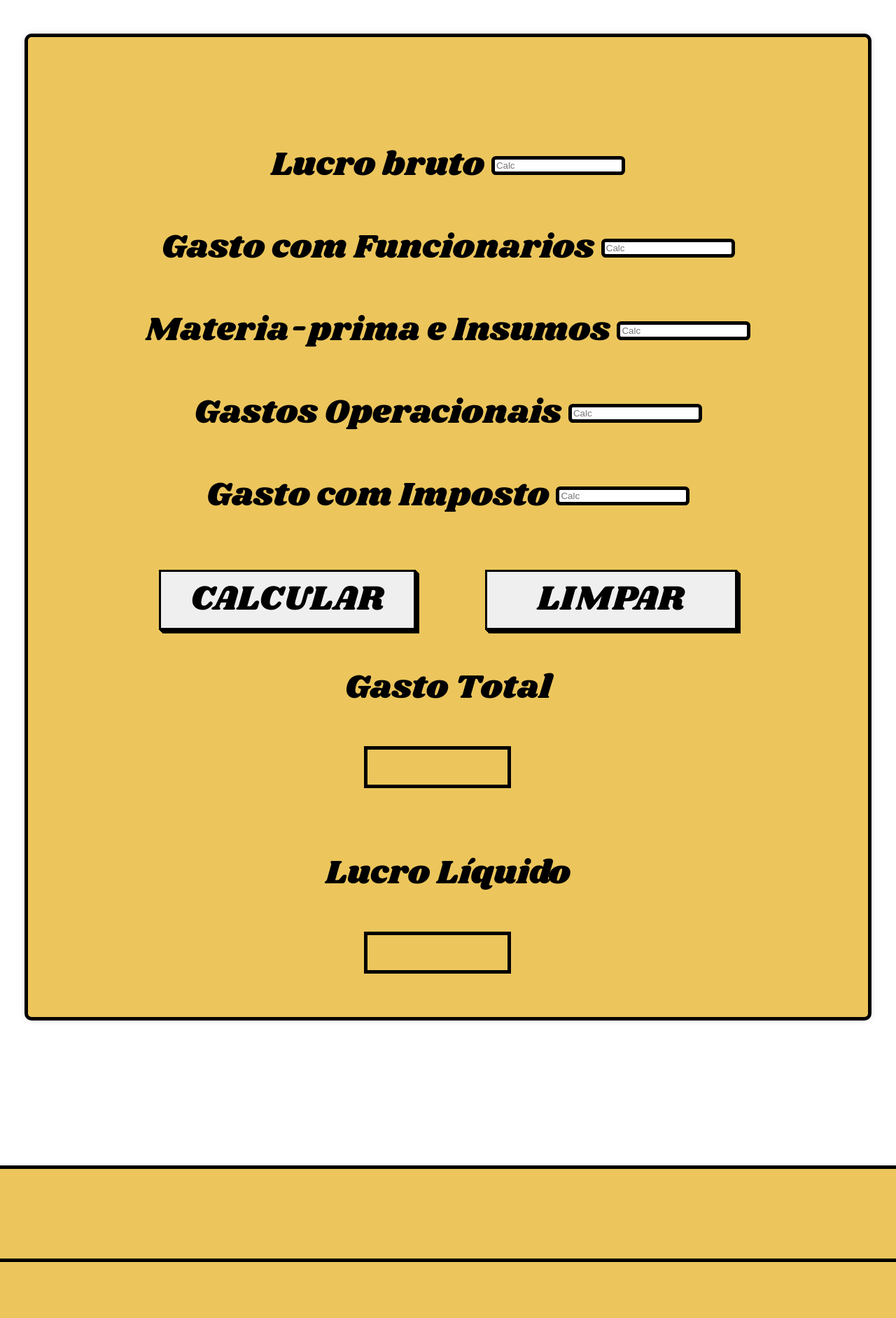
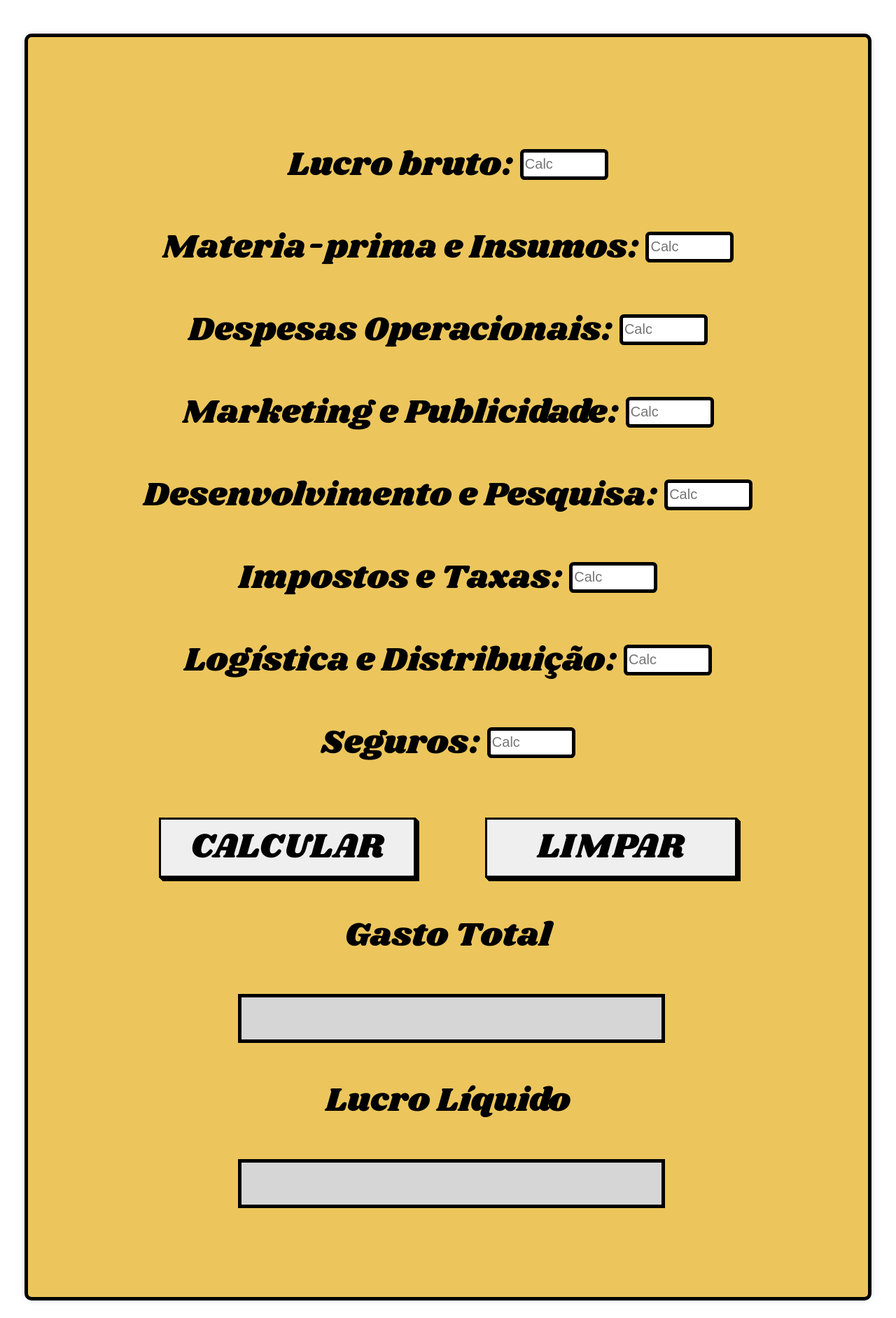
Before and after one commit to httpsCaique/final-project-senac, a PHP site: page /empresa.html in a window 1280 px wide; the page is wider, and only the part inside the window is pictured. Shown: the part 1336-3219 px from the top of that part at 70% size. Before the commit the page ends 3139 px from the top of that part, so only its background shows below. Run offline with PHP 8.4, Linux system fonts and the light colour scheme; a map, chart or similar area stays blank; grey boxes are pictures that could not be loaded.

Commit message:
melhoria tela empresa

```diff
--- a/css/ling.css
+++ b/css/ling.css
@@ -33,6 +33,10 @@ span{
     border-radius: 0.4rem;
     top: -9px;
     position: relative;
+    width: 7rem;
+    height: 2rem;
+    font-size: 20px;
+
   }
 
 
@@ -249,7 +253,7 @@ footer{
   width: 1000px;
   text-align: center;
   border: 5px black solid;
-  height: 1200px;
+  height: 1600px;
 
  }
 
@@ -285,10 +295,10 @@ footer{
 .calcprincipal{
 
   border: 5px solid black;
-  width: 200px;
-  height: 50px;
-  background-color: transparent;
-margin-left:380px ;
+  width: 600px;
+  height: 60px;
+  background-color: rgb(214, 214, 214);
+margin-left:200px ;
 }
 
 .graficostilo{
--- a/empresa.html
+++ b/empresa.html
@@ -10,6 +10,7 @@
 
     <link rel="stylesheet" href="css/ling.css">
     <link rel="stylesheet" href="css/carrousel.css">
+    <link rel="icon" href="./img/dollar.png" type="image/x-icon">
     <title>Document</title>
 </head>
 <body>
@@ -124,28 +125,38 @@
             </div>
 
             <article class="articlee">
-                <p class="ty"> <p class="princ3"> Lucro bruto <input type="number" name="emp1" id="emp1" class="format" placeholder="Calc" focus required ></p>
+                <p class="ty"> <p class="princ3"> Lucro bruto: <input type="number" name="emp1" id="emp1" class="format" placeholder="Calc" focus required ></p>
 
-                <p class="ty"> <p class="princ3">Gasto com Funcionarios <input type="number" name="emp2" id="emp2" class="format" placeholder="Calc" focus required ></p>
+                <p class="ty"> <p class="princ3">Materia-prima e Insumos: <input type="number" name="emp2" id="emp2" class="format" placeholder="Calc" focus required ></p>
 
-                <p class="ty"> <p class="princ3">Materia-prima e Insumos <input type="number" name="emp3" id="emp3" class="format" placeholder="Calc" focus required ></p>
+                <p class="ty"> <p class="princ3">Despesas Operacionais: <input type="number" name="emp3" id="emp3" class="format" placeholder="Calc" focus required ></p>
 
-                <p class="ty"> <p class="princ3">Gastos Operacionais <input type="number" name="emp4" id="emp4" class="format" placeholder="Calc" focus required ></p>
+                <p class="ty"> <p class="princ3">Marketing e Publicidade: <input type="number" name="emp4" id="emp4" class="format" placeholder="Calc" focus required ></p>
 
-                <p class="ty"> <p class="princ3">Gasto com Imposto <input type="number" name="emp5" id="emp5" class="format" placeholder="Calc" focus required ></p>
+                <p class="ty"> <p class="princ3">Desenvolvimento e Pesquisa: <input type="number" name="emp5" id="emp5" class="format" placeholder="Calc" focus required ></p>
+
+                <p class="ty"> <p class="princ3">Impostos e Taxas: <input type="number" name="emp6" id="emp6" class="format" placeholder="Calc" focus required ></p>
+
+                <p class="ty"> <p class="princ3">Logística e Distribuição: <input type="number" name="emp7" id="emp7" class="format" placeholder="Calc" focus required ></p>
+
+                <p class="ty"> <p class="princ3">Seguros: <input type="number" name="emp8" id="emp8" class="format" placeholder="Calc" focus required ></p>
                 <br>
                 <button class="button-54" id="button01" onclick="calcempresa()" role="button" style="margin-right: 6rem;"><a >Calcular</a></button>
                 <button class="button-54" id="button01" onclick="limpartudo()"role="button"><a>&nbsp;Limpar&nbsp;</a></button>
                 <br>
                 <p class="princ3">Gasto Total </p>
-                <p class="calcprincipal">  <span id="gasto" ></span>   </p>
-                <br>
+                <p class="calcprincipal">  <span id="gasto"  ></span>   </p>
+
                 <p class="princ3">Lucro Líquido</p>
-                <p class="calcprincipal"><span id="lucro" ></span>  </p>
+                <p class="calcprincipal"><span id="lucro"  ></span>  </p>
                 </article>
         </main>
 
-        <canvas id="myChart"></canvas>
+
+        <div class="king">
+             <canvas id="myChart"></canvas>
+        </div>
+
 
         <footer>
 
--- a/javinha/empres.js
+++ b/javinha/empres.js
@@ -1,24 +1,31 @@
 function calcempresa() {
-  var lucroBruto = Number(document.getElementById("emp1").value);
-  var gastoFuncionarios = Number(document.getElementById("emp2").value);
-  var materiaPrima = Number(document.getElementById("emp3").value);
-  var gastosOperacionais = Number(document.getElementById("emp4").value);
-  var gastoImposto = Number(document.getElementById("emp5").value);
+    var val1 = Number(document.getElementById("emp1").value);
+    var val2 = Number(document.getElementById("emp2").value);
+    var val3 = Number(document.getElementById("emp3").value);
+    var val4 = Number(document.getElementById("emp4").value);
+    var val5 = Number(document.getElementById("emp5").value);
+    var val6 = Number(document.getElementById("emp6").value);
+    var val7 = Number(document.getElementById("emp7").value);
+    var val8 = Number(document.getElementById("emp8").value);
 
-  var gastoTotal = gastoFuncionarios + materiaPrima + gastosOperacionais + gastoImposto;
-  var subtracaoTotal = lucroBruto - gastoTotal;
 
-  document.getElementById("gasto").textContent = gastoTotal;
-  document.getElementById("lucro").textContent = subtracaoTotal;
+    var gasto =  val2 + val3 + val4 + val5 + val6 + val7 + val8 ;
+    var gastoTotal =  gasto * -1 ;
+    var subtracaoTotal = val1 - gasto;
 
-  var ctx = document.getElementById('myChart').getContext('2d');
+    document.getElementById("gasto").textContent = gastoTotal.toFixed(2);
+    document.getElementById("lucro").textContent = subtracaoTotal.toFixed(2);
+
+
+
+    var ctx = document.getElementById('myChart').getContext('2d');
   var myChart = new Chart(ctx, {
     type: 'bar',
     data: {
       labels: ['Gasto Total', 'Lucro Líquido'],
       datasets: [{
         label: 'Valores',
-        data: [gastoTotal, subtracaoTotal],
+        data: [gasto, subtracaoTotal],
         backgroundColor: ['rgba(255, 99, 132, 0.6)', 'rgba(54, 162, 235, 0.6)'],
         borderColor: ['rgba(0,0,0)', 'rgba(0,0,0)'],
         borderWidth: 5
@@ -33,16 +40,8 @@ function calcempresa() {
     }
   });
 
-}
 
-
-
-
-
-
-
-
-
+  }
 
 
 
@@ -52,6 +51,9 @@ function calcempresa() {
     document.getElementById("emp3").value = "";
     document.getElementById("emp4").value = "";
     document.getElementById("emp5").value = "";
+    document.getElementById("emp6").value = "";
+    document.getElementById("emp7").value = "";
+    document.getElementById("emp8").value = "";
     document.getElementById("gasto").textContent = "";
     document.getElementById("lucro").textContent = "";
   }
```
Also changed, not shown: other parts of css/ling.css (+44 -1 lines), personagens.html (added, +89 -0 lines), img/dollar.png (added).
